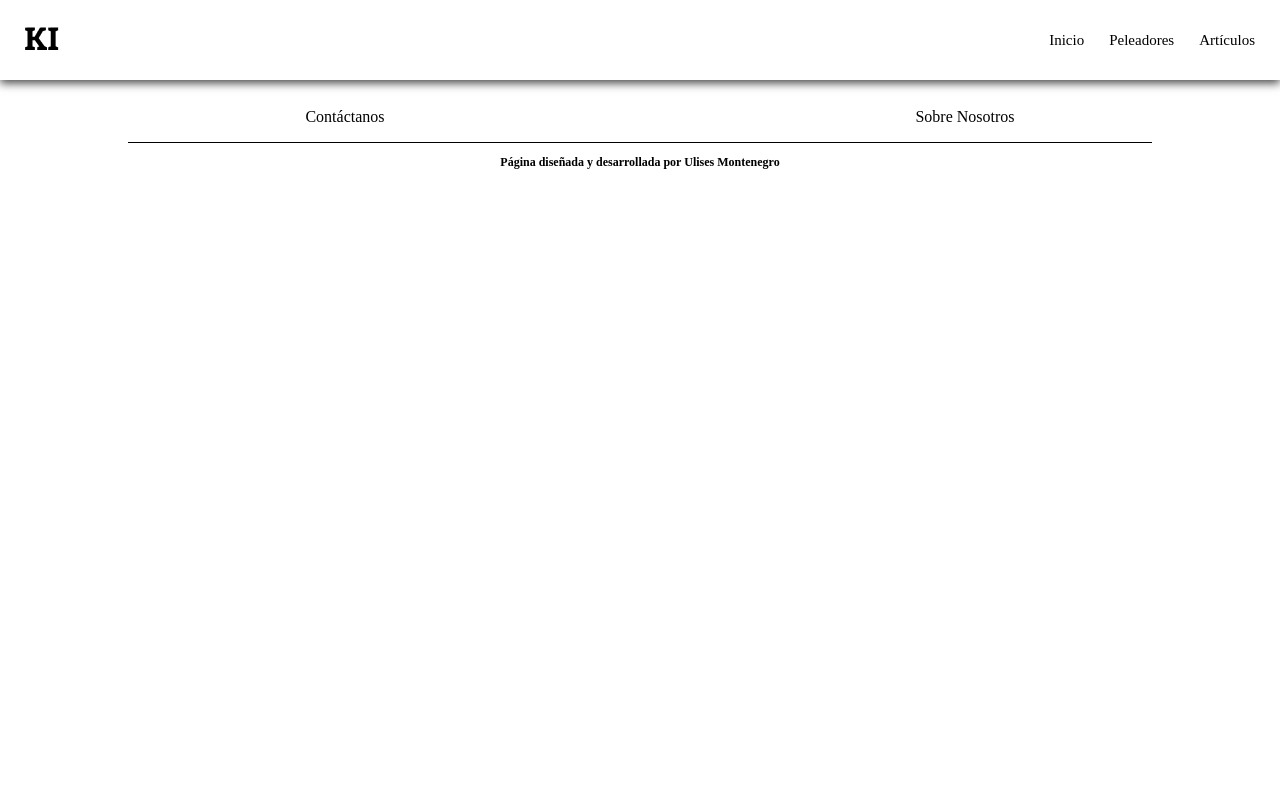
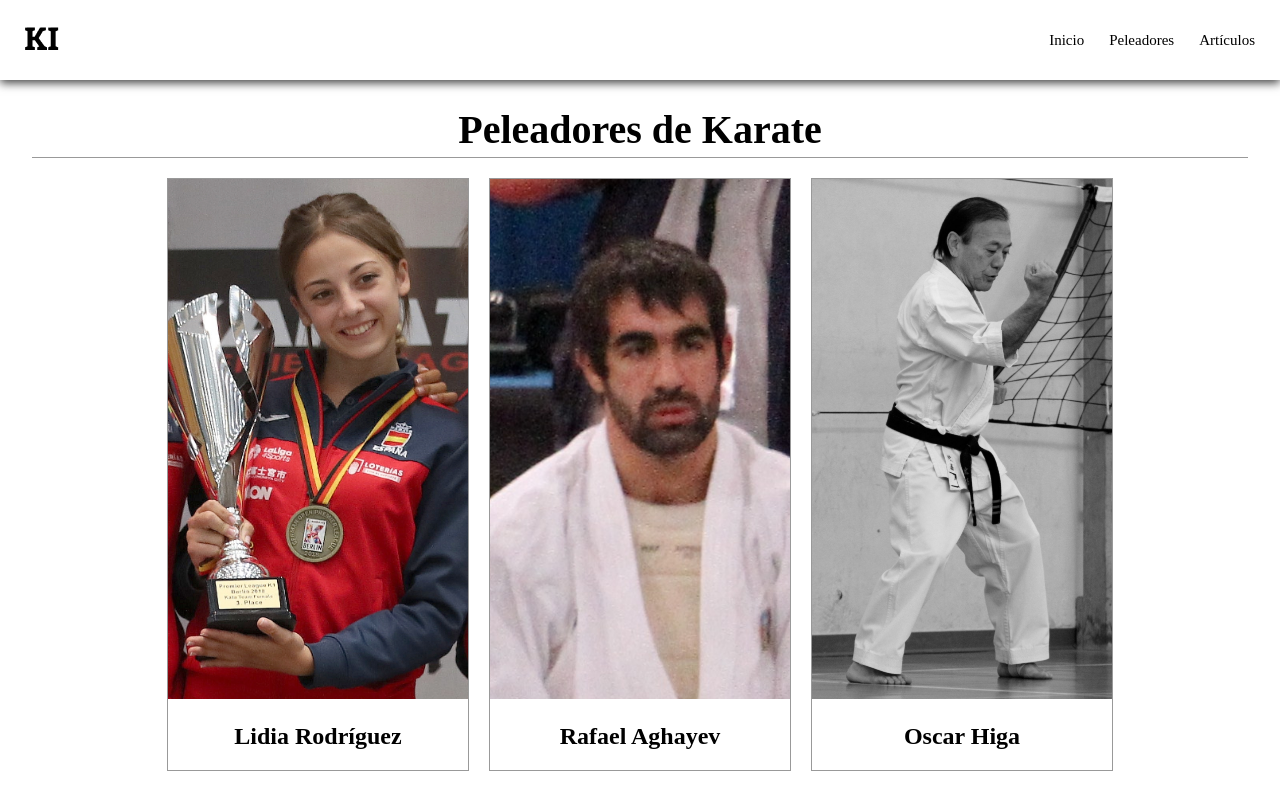
Before and after one commit to Ulise22/karate-info, a Next.js app: page /peleadores in a window 1280 px wide. Shown: the top 789 px of the page. Built offline with nearby package versions, Linux system fonts and the light colour scheme; a web font is replaced by a local one.

Commit message:
created the peleadores page

```diff
--- a/src/app/peleadores/page.tsx
+++ b/src/app/peleadores/page.tsx
@@ -1,9 +1,22 @@
+import styles from './peleadores.module.css'
+import lidia from '@/assets/homepage/peleadores/lidia_rodriguez.jpg'
+import rafael from '@/assets/homepage/peleadores/aghayev_rafael.jpg'
+import oscar from '@/assets/homepage/peleadores/oscar_higa.jpg'
+import yorgelis from '@/assets/homepage/peleadores/yorgelis_salazar.jpg'
+import PeleadorArticle from '@/components/PeleadorArticle'
+
 export default function Peleadores () {
     return(
-        <main>
-            <header>
+        <main className={styles.peleadores}>
+            <header className={styles.peleadores__header}>
                 <h1>Peleadores de Karate</h1>
             </header>
+            <section className={styles.peleadores__container}>
+                <PeleadorArticle peleadorImage={lidia} nombre='Lidia Rodríguez' link='/peleadores/lidia-rodriguez' />
+                <PeleadorArticle peleadorImage={rafael} nombre='Rafael Aghayev' link='/peleadores/rafael-aghayev' />
+                <PeleadorArticle peleadorImage={oscar} nombre='Oscar Higa' link='/peleadores/oscar-higa' />
+                <PeleadorArticle peleadorImage={yorgelis} nombre='Yorgelis Salazar' link='/peleadores/yorgelis-salazar' />
+            </section>
         </main>
     )
 }
--- /dev/null
+++ b/src/app/peleadores/peleadores.module.css
@@ -0,0 +1,35 @@
+.peleadores {
+    margin-top: 80px;
+}
+
+.peleadores__header {
+    margin: 0 auto;
+    margin-top: 130px;
+    border-bottom: 1px solid #999;
+    width: 80%;
+    text-align: center;
+    font-size: 24px;
+    line-height: 0px;
+}
+
+.peleadores__container {
+    width: 80%;
+    margin: 20px auto;
+    display: flex;
+    gap: 20px;
+    flex-wrap: wrap;
+    justify-content: center;
+}
+
+@media screen and (max-width: 1280px) {
+    .peleadores__header {
+        width: 95%;
+        font-size: 20px;
+    }
+}
+
+@media screen and (max-width: 660px) {
+    .peleadores__header {
+        line-height: 36px;
+    }
+}
--- /dev/null
+++ b/src/components/PeleadorArticle.jsx
@@ -0,0 +1,14 @@
+import Link from 'next/link'
+import styles from './peleadorArticle.module.css'
+import Image from 'next/image'
+
+export default function PeleadorArticle ({peleadorImage, nombre, link}) {
+    return(
+        <Link className={styles.peleador__link} href={link}>
+            <article className={styles.peleador}>
+                <Image className={styles.peleador__image} src={peleadorImage} alt='' />
+                <h2 className={styles.peleador__nombre}> {nombre} </h2>
+            </article>
+        </Link>
+    )
+}
--- /dev/null
+++ b/src/components/peleadorArticle.module.css
@@ -0,0 +1,20 @@
+
+.peleador {
+    width: 300px;
+    border: 1px solid #999;
+}
+
+.peleador__link {
+    text-decoration: none;
+    color: #000;
+}
+
+.peleador__image {
+    width: inherit;
+    height: 520px;
+    object-fit: cover;
+}
+
+.peleador__nombre {
+    text-align: center;
+}
```
Also changed, not shown: src/app/peleadores/(peleadores)/lidia-rodriguez/page.tsx (added, +9 -0 lines), src/app/peleadores/(peleadores)/oscar-higa/page.tsx (added, +9 -0 lines), src/app/peleadores/(peleadores)/rafael-aghayev/page.tsx (added, +9 -0 lines), src/app/peleadores/(peleadores)/yorgelis-salazar/page.tsx (added, +9 -0 lines).
